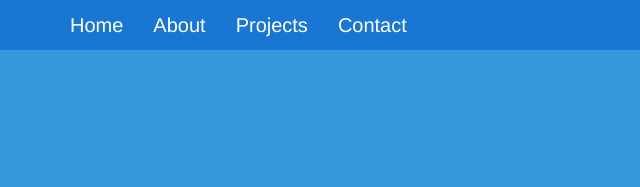
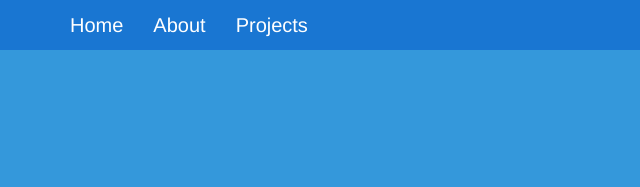
Before and after one commit to tbongiorno1/tbongiorno1.github.io, a plain HTML site: page index.html in a window 1280 px wide. Shown: the top 187 px of the page, 0-640 px from the left. Drawn offline with Linux system fonts and the light colour scheme; placeholder pictures from the web are drawn by us.

Commit message:
remove contact link

```diff
--- a/index.html
+++ b/index.html
@@ -37,9 +37,6 @@
                       </li>
                       <li>
                           <a href="#fuber">Projects</a>
-                      </li>
-                      <li>
-                          <a href="#crank">Contact</a>
                       </li>
                   </ul>
               </div>
```
